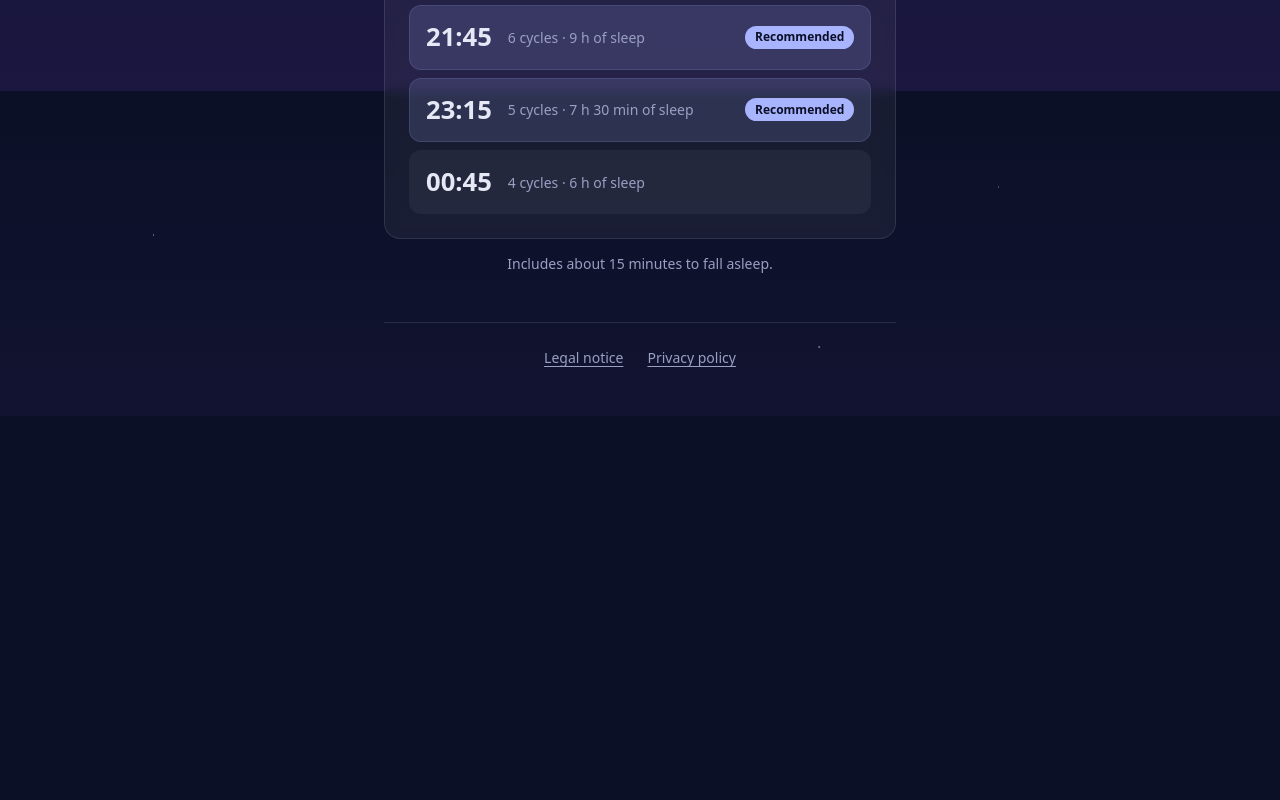
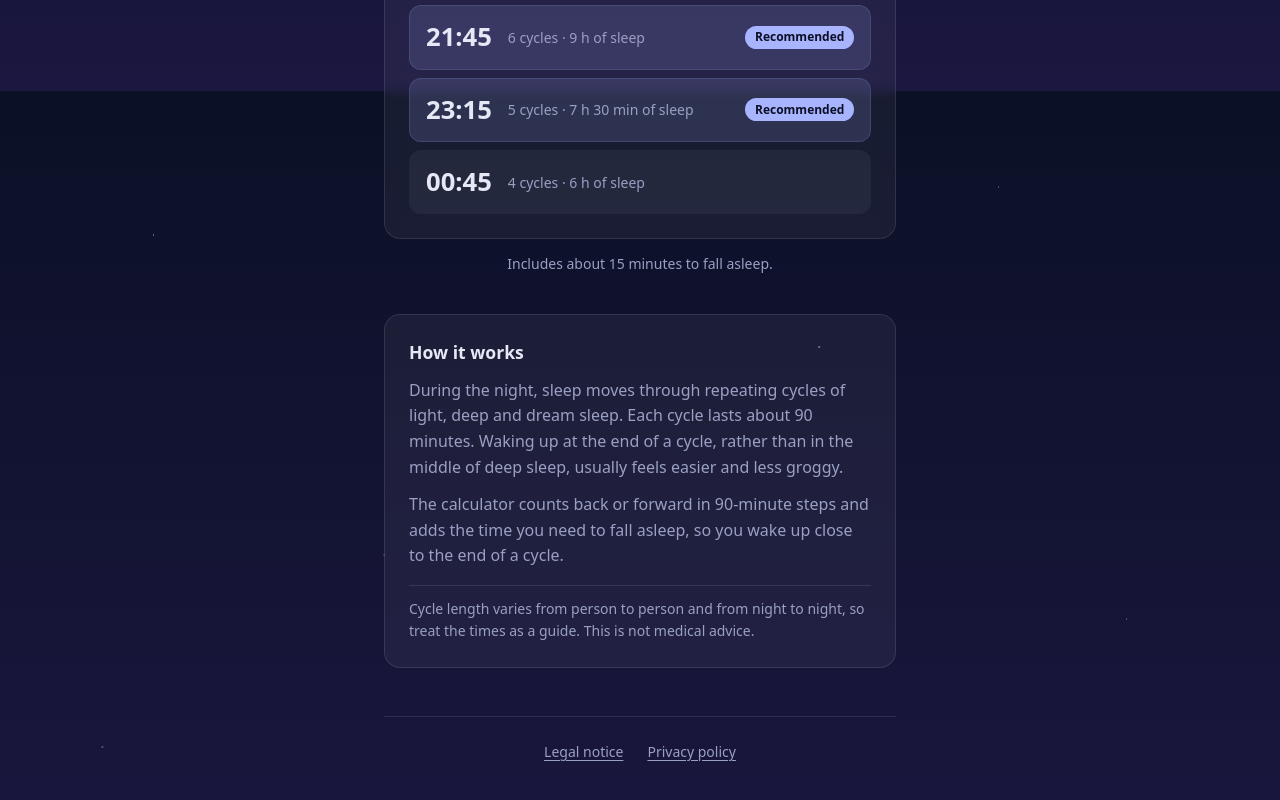
Before and after one commit to billgec/Sleep-Calculator, a React (Vite) app: page / in a window 1280 px wide. Shown: the part 709-1509 px from the top of the page. Before the commit the page ends 1125 px from the top, so only its background shows below. Built offline with nearby package versions, Linux system fonts and the light colour scheme.

Commit message:
#9 adda short explanation of sleep cycles

```diff
--- a/index.html
+++ b/index.html
@@ -4,6 +4,10 @@
     <meta charset="UTF-8" />
     <link rel="icon" type="image/svg+xml" href="/favicon.svg" />
     <meta name="viewport" content="width=device-width, initial-scale=1.0" />
+    <meta
+      name="description"
+      content="Find the best time to go to bed or wake up. The sleep calculator uses 90-minute sleep cycles and your time to fall asleep."
+    />
     <title>Sleep Calculator</title>
   </head>
   <body>
--- a/src/App.css
+++ b/src/App.css
@@ -32,6 +32,33 @@
 
 .note {
   text-align: center;
+  font-size: 0.875rem;
+}
+
+.how-it-works {
+  margin-top: 2.5rem;
+  padding: 1.5rem;
+  border: 1px solid var(--border);
+  border-radius: var(--radius);
+  background: var(--surface);
+}
+
+.how-it-works h2 {
+  margin: 0 0 0.75rem;
+  font-size: 1.1rem;
+  font-weight: 600;
+}
+
+.how-it-works p {
+  margin: 0 0 0.75rem;
+  color: var(--text-muted);
+  line-height: 1.6;
+}
+
+.how-it-works .disclaimer {
+  margin: 1rem 0 0;
+  padding-top: 0.75rem;
+  border-top: 1px solid var(--border);
   font-size: 0.875rem;
 }
 
--- a/src/components/Calculator.tsx
+++ b/src/components/Calculator.tsx
@@ -1,5 +1,6 @@
 import { useState } from 'react'
 import { FallAsleepSlider } from './FallAsleepSlider.tsx'
+import { HowItWorks } from './HowItWorks.tsx'
 import { ModeToggle } from './ModeToggle.tsx'
 import { SuggestionList } from './SuggestionList.tsx'
 import { type TimeOfDay, TimePicker } from './TimePicker.tsx'
@@ -69,6 +70,8 @@
           ? 'No time to fall asleep included.'
           : `Includes about ${fallAsleepMinutes} minutes to fall asleep.`}
       </p>
+
+      <HowItWorks />
     </main>
   )
 }
--- /dev/null
+++ b/src/components/HowItWorks.tsx
@@ -0,0 +1,22 @@
+export function HowItWorks() {
+  return (
+    <section className="how-it-works" aria-labelledby="how-it-works-title">
+      <h2 id="how-it-works-title">How it works</h2>
+      <p>
+        During the night, sleep moves through repeating cycles of light, deep
+        and dream sleep. Each cycle lasts about 90 minutes. Waking up at the
+        end of a cycle, rather than in the middle of deep sleep, usually feels
+        easier and less groggy.
+      </p>
+      <p>
+        The calculator counts back or forward in 90-minute steps and adds the
+        time you need to fall asleep, so you wake up close to the end of
+        a cycle.
+      </p>
+      <p className="disclaimer">
+        Cycle length varies from person to person and from night to night, so
+        treat the times as a guide. This is not medical advice.
+      </p>
+    </section>
+  )
+}
```
Also changed, not shown: 1 other file (tests, documents, lock files or other folders).
